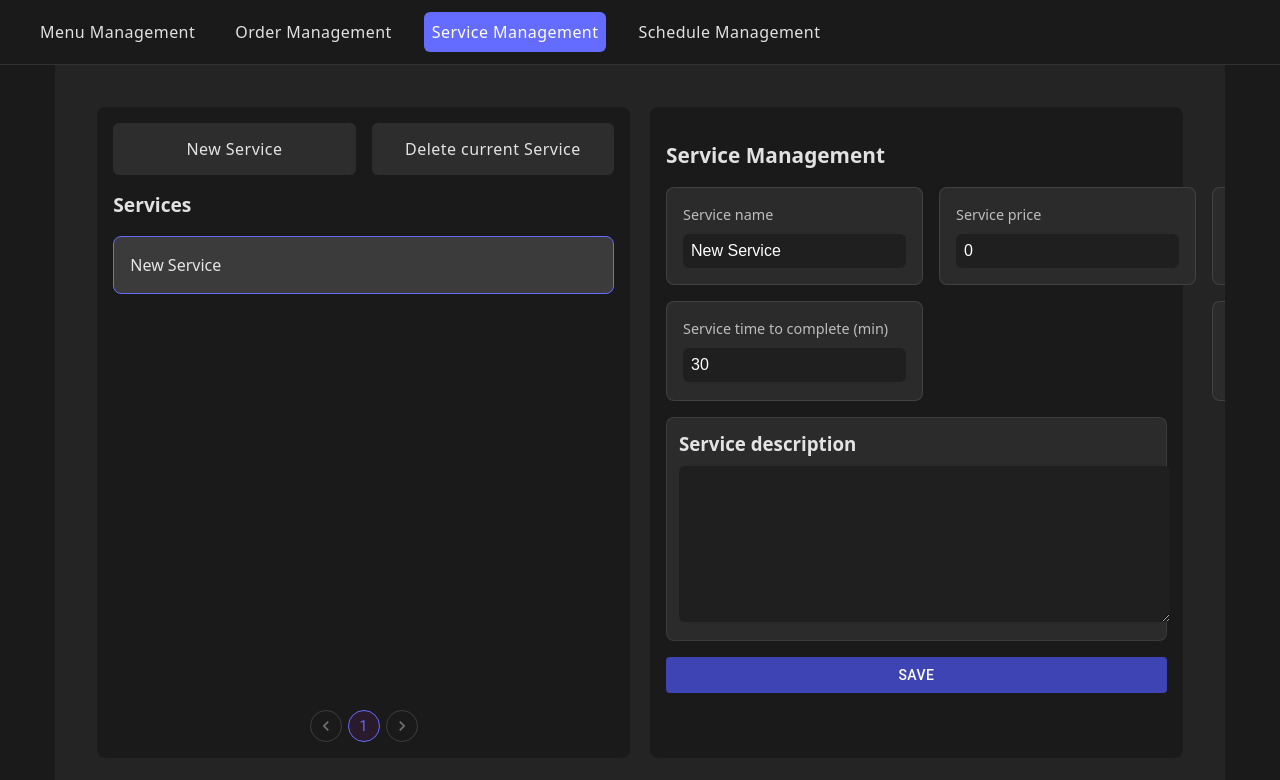
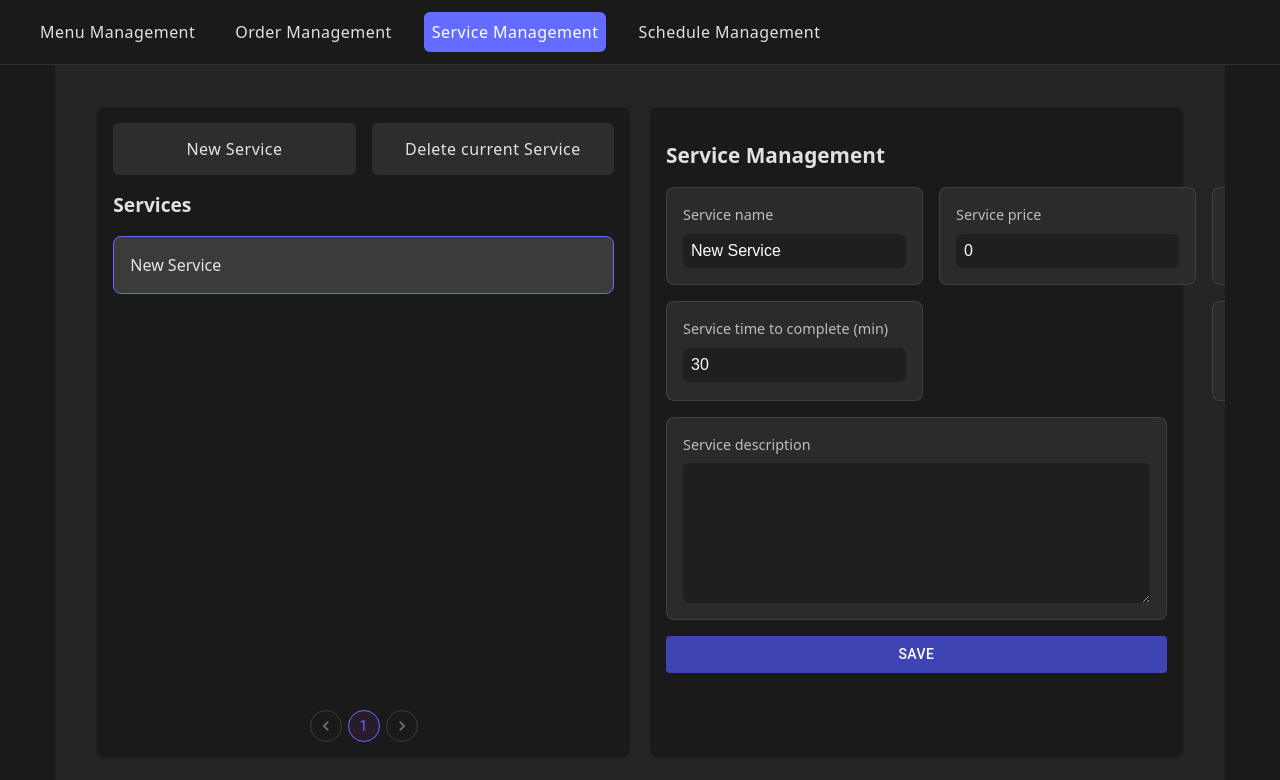
Before and after one commit to KarolisPetrovskis/Nightmare, a React (Vite) app in the folder frontend/: page /service-management in a window 1280 px wide. Both pictures are taken after a click on the button "New Service". Shown: the top 780 px of the page. Built offline with nearby package versions, Linux system fonts and the light colour scheme; no server answers.

Commit message:
some style fixes to service management

```diff
--- a/frontend/src/pages/ServiceManagement/ServiceManagement.css
+++ b/frontend/src/pages/ServiceManagement/ServiceManagement.css
@@ -6,20 +6,23 @@
 }
 
 .service-description {
-  margin-top: 12px;
   background-color: #2b2b2b;
-  padding: 12px;
+  padding: 16px;
   border-radius: 8px;
-  border: 1px solid rgba(255,255,255,0.08);
+  border: 1px solid rgba(255, 255, 255, 0.1);
+  display: flex;
+  flex-direction: column;
+  gap: 8px;
 }
 
-.service-description h3 {
-  margin: 0 0 8px 0;
-  font-weight: 600;
+.service-description label {
+  font-size: 0.9rem;
+  color: #bdbdbd;
 }
 
 .service-description textarea {
   width: 100%;
+  box-sizing: border-box;
   min-height: 140px;
   background-color: #1f1f1f;
   color: white;
@@ -27,6 +30,19 @@
   padding: 8px;
   border-radius: 6px;
   resize: vertical;
+  font-size: 1rem;
+  font-family: inherit;
+}
+
+.service-description textarea:focus {
+  outline: none;
+  background-color: #262626;
+}
+
+.service-description:focus-within {
+  border: 1px solid #646cff;
+  background-color: #333333;
+  transition: border-color 0.2s, background-color 0.2s;
 }
 
 @media (max-width: 1000px) {
--- a/frontend/src/pages/ServiceManagement/ServiceManagement.tsx
+++ b/frontend/src/pages/ServiceManagement/ServiceManagement.tsx
@@ -139,7 +139,7 @@ export default function ServiceManagement() {
                         </div>
 
                         <div className="service-description">
-                            <h3>Service description</h3>
+                            <label>Service description</label>
                             <textarea value={selected.description} onChange={(e) => updateField('description', e.target.value)} />
                         </div>
 
```
